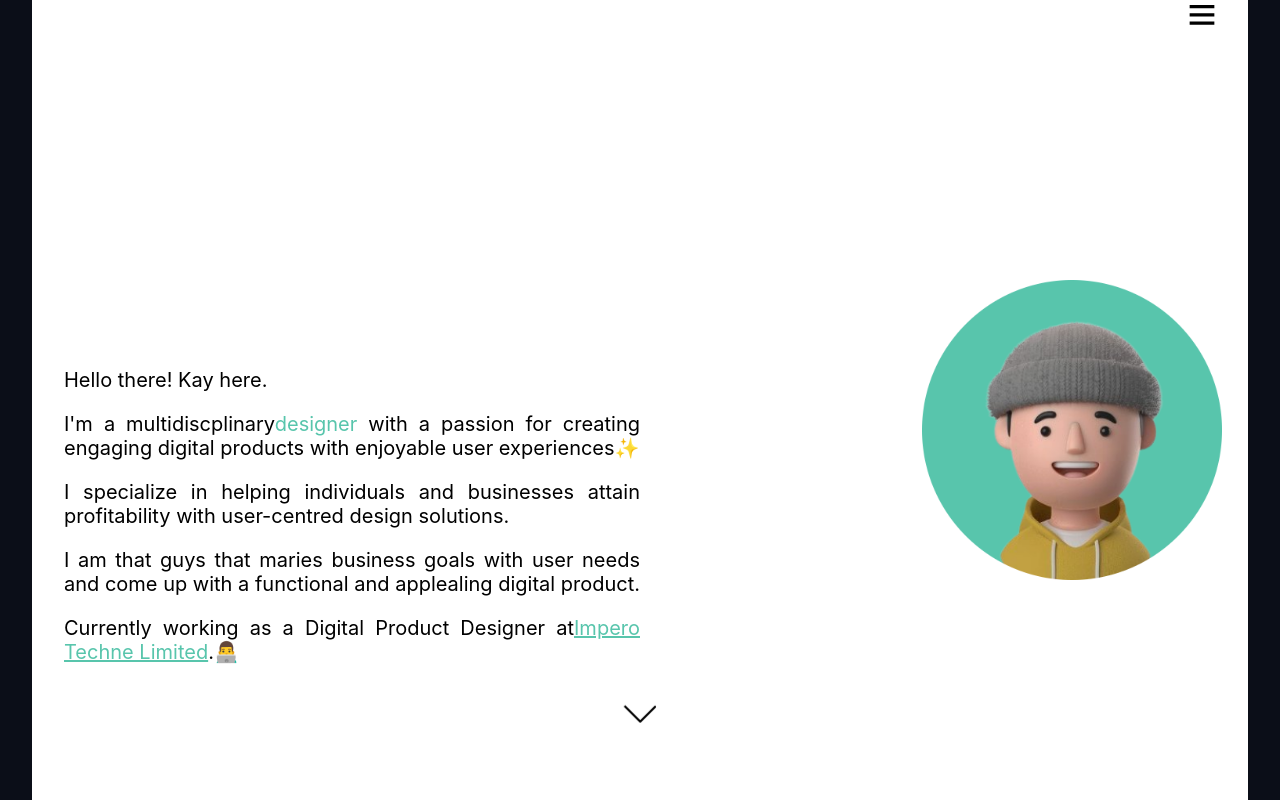
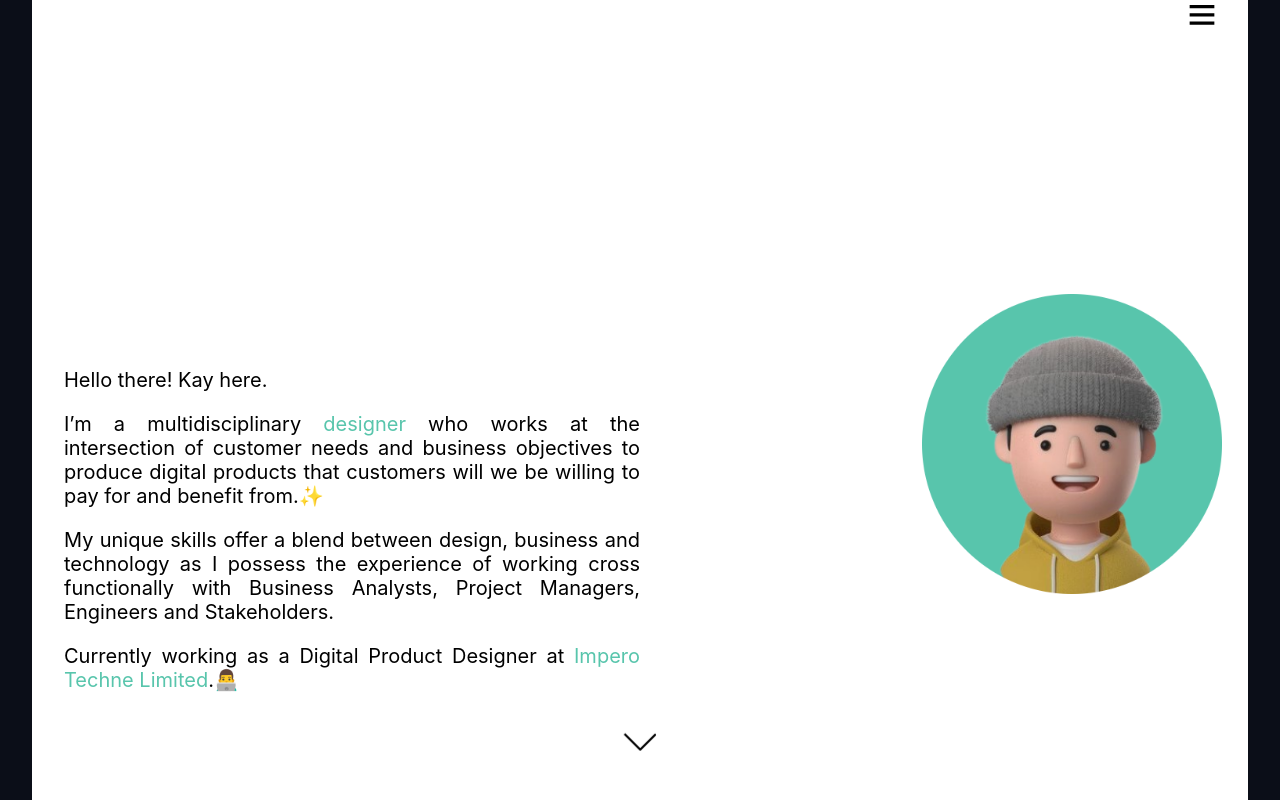
Before and after one commit to jahseed89/portfolio, a React (Create React App) app: page / in a window 1280 px wide. Shown: the top 800 px of the page. Built offline with nearby package versions, Linux system fonts and the light colour scheme.

Commit message:
working on corrections

```diff
--- a/src/components/about/About.js
+++ b/src/components/about/About.js
@@ -19,15 +19,16 @@ const About = () => {
               <h3>About Me</h3>
             </div>
             <p>
-              Hello again! Thanks for scrolling this far! graduated from the
+              Hello again! Thanks for scrolling this far! I graduated from the
               Federal University of Agriculture with a Bachelors of Engineering
-              in Agricultural Enginnering. I ventured into Product Design
+              in Agricultural Engineering. I ventured into Product Design in
+              2021 and have handled quite a few challenging but exciting design
               projects with (2) of my designs presently in development stage.
             </p>
             <p>
               Other than design, I spend most of my free time learning about
-              blockchain, watching pyshlogical thrillers or comedy series and
-              football - an ardent Arsenal FC supporter here.😎 I've also been
+              design, watching psychological thrillers or comedy series and
+              football - an ardent Arsenal FC supporter here.😎 I‘ve also been
               trying to read more so feel free to reach out to me with any book
               recommendations!
             </p>
--- a/src/components/about/about.scss
+++ b/src/components/about/about.scss
@@ -14,6 +14,7 @@
 
     .description-container {
         display: flex;
+        justify-content: space-between;
         height: 70vh;
 
         @media (max-width: 1740px) {
@@ -110,9 +111,9 @@
 
     .toolkit-section {
         background-color: #F5F5F5;
-        height: 50vh;
+        height: fit-content;
         margin-top: -20rem;
-        padding: 0 2rem;
+        padding: 1rem 2rem;
 
 
     }
--- a/src/components/buttons/LinksBtn.js
+++ b/src/components/buttons/LinksBtn.js
@@ -3,7 +3,7 @@ import './linksBtn.scss'
 
 const LinksBtn = ({linkBtnText,  hRef}) => {
   return (
-    <a href={hRef} target="blank" >{linkBtnText}</a>
+    <a href={hRef} target="blank" className='link-btn' >{linkBtnText}</a>
   )
 }
 
--- a/src/components/buttons/linksBtn.scss
+++ b/src/components/buttons/linksBtn.scss
@@ -1,4 +1,4 @@
-a {
+.link-btn {
     padding: .5rem .7rem;
     background-color: #58C5AC;
     color: #fff;
--- a/src/components/contact/ContactMe.js
+++ b/src/components/contact/ContactMe.js
@@ -18,15 +18,15 @@ const ContactMe = () => {
             message here!
           </p>
           <div className="social-media">
-            <span>
+            <a href="https://ng.linkedin.com/in/kayodebamidele" target="blank">
                 <img src={linkedIn} alt="#" />
-            </span>
-            <span>
+            </a>
+            <a href="https://mobile.twitter.com/kaybam_s" target="blank">
                 <img src={twitter} alt="#" />
-            </span>
-            <span>
+            </a>
+            <a href="https://www.behance.net/kayodebamidele" target="blank">
                 <img src={bb} alt="#" />
-            </span>
+            </a>
           </div>
         </div>
       </div>
--- a/src/components/contact/contact.scss
+++ b/src/components/contact/contact.scss
@@ -62,8 +62,12 @@
             gap: 5rem;
             margin-top: 3rem;
 
-            span>img {
-                width: 30px;
+            a {
+                text-decoration: none;
+                // color: #58C5AC;
+                img {
+                    width: 30px;
+                }
             }
         }
     }
@@ -94,9 +98,12 @@
                     }
 
                     @media (max-width: 600px) {
+                        width: 85%;
+                    }
+
+                    @media (max-width: 380px) {
                         width: 90%;
                     }
-
                 }
             }
         }
@@ -108,7 +115,9 @@
             width: 30rem;
             height: 10rem;
 
-            @media (max-width: 600px) {
+
+
+            @media (max-width: 380px) {
                 width: 20rem;
             }
         }
--- a/src/components/home/Home.js
+++ b/src/components/home/Home.js
@@ -18,21 +18,21 @@ const Home = () => {
           </div>
           <p>Hello there! Kay here.</p>
           <p>
-            I'm a multidiscplinary
-            <span className="special-color">designer</span> with a passion for
-            creating engaging digital products with enjoyable user experiences✨
-          </p>
+            I’m a multidisciplinary{" "}
+            <span className="special-color">designer</span> who works at the
+            intersection of customer needs and business objectives to produce
+            digital products that customers will we be willing to pay for and
+            benefit from.✨
+          </p>{" "}
           <p>
-            I specialize in helping individuals and businesses attain
-            profitability with user-centred design solutions.
-          </p>
-          <p>
-            I am that guys that maries business goals with user needs and come
-            up with a functional and applealing digital product.
+            My unique skills offer a blend between design, business and
+            technology as I possess the experience of working cross functionally
+            with Business Analysts, Project Managers, Engineers and
+            Stakeholders.
           </p>
           <p>
             Currently working as a Digital Product Designer at
-            <span className="special-color">Impero Techne Limited</span>.👨‍💻
+            <a href="https://imperotechne.com/" target="blank" className="special-color"> Impero Techne Limited</a>.👨‍💻
           </p>
         </div>
         <div className="section-avatar">
--- a/src/components/home/home.scss
+++ b/src/components/home/home.scss
@@ -11,7 +11,7 @@
         margin-bottom: 0;
     }
 
-    @media (max-width: 365px) {
+    @media (max-width: 380px) {
         margin-bottom: 20%;
     }
 
@@ -193,6 +193,7 @@
 
         .special-color {
             color: #58C5AC;
+            text-decoration: none;
 
         }
     }
@@ -203,6 +204,11 @@
         font-size: 28px;
         width: fit-content;
         margin: 1rem auto;
+        margin-top: 10rem;
+
+        @media (max-width: 1740px) {
+            margin-top: 1rem;
+        }
 
         .pointer {
             animation: beat .25s infinite alternate;
--- a/src/components/projects/Projects.js
+++ b/src/components/projects/Projects.js
@@ -28,8 +28,7 @@ const Projects = () => {
               </p>
               <div className="proj-btn-holder">
                 <MediaBtn mediaBtnText="Figma" />
-                <MediaBtn mediaBtnText="Logistics" />
-                <MediaBtn mediaBtnText="MVP" />
+                <MediaBtn mediaBtnText="Healt-tech" />
                 <MediaBtn mediaBtnText="Mobile App" />
               </div>
               <div className="view-links-btn">
@@ -115,8 +114,10 @@ const Projects = () => {
                 and timely.
               </p>
               <div className="proj-btn-holder">
+
                 <MediaBtn mediaBtnText="Figma" />
-                <MediaBtn mediaBtnText="Insuretech" />
+                <MediaBtn mediaBtnText="Logistic" />
+                <MediaBtn mediaBtnText="MVP" />
                 <MediaBtn mediaBtnText="Mobile App" />
               </div>
               <div className="view-links-btn">
@@ -149,7 +150,7 @@ const Projects = () => {
                 functionalities
               </p>
               <div className="proj-btn-holder">
-                <MediaBtn mediaBtnText="Adobe XD" />
+                <MediaBtn mediaBtnText="Adobe Xd" />
                 <MediaBtn mediaBtnText="Education" />
                 <MediaBtn mediaBtnText="Mobile App" />
               </div>
--- a/src/components/projects/projects.scss
+++ b/src/components/projects/projects.scss
@@ -58,6 +58,8 @@
                 width: 250px;
                 height: 250px;
                 margin: 0 auto;
+                padding: 1rem 0;
+
             }
 
 
```
